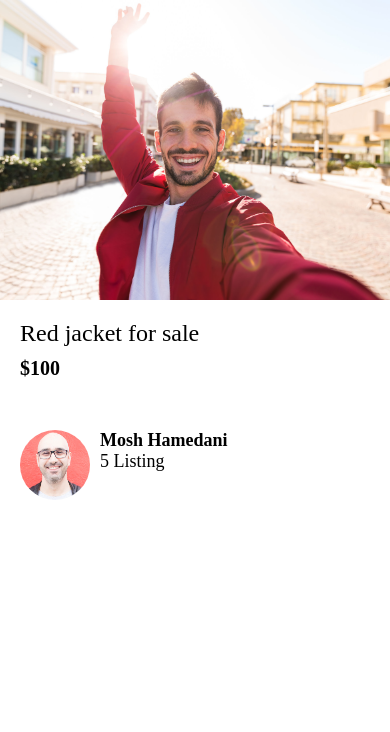
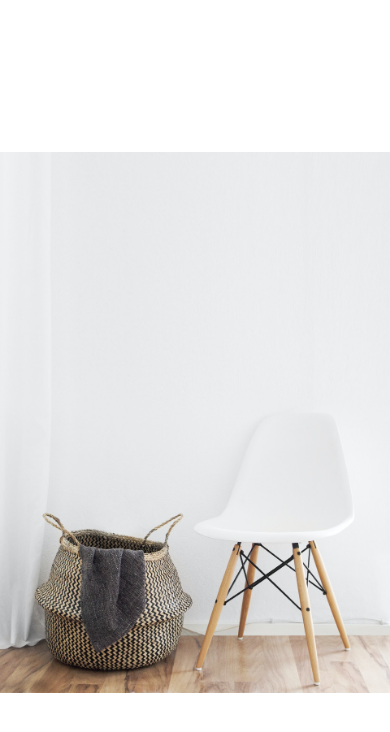
Before and after one commit to germanmb23/ReactNative_DoneWithIt, a React Native app: screen / in a window 390 px wide. Shown: the top 732 px of the page. Built offline with nearby package versions, Linux system fonts and the light colour scheme.

Commit message:
Improving the View Image Screen

```diff
--- a/App.js
+++ b/App.js
@@ -5,7 +5,8 @@ import { Text, View } from 'react-native';
 import Card from './app/components/Card';
 import ListItem from './app/components/ListItem';
 import ListingDetailsScreen from './app/screens/ListingDetailsScreen';
+import ViewImageScreen from './app/screens/ViewImageScreen';
 
 export default function App() {
-  return <ListingDetailsScreen />;
+  return <ViewImageScreen />;
 }
--- /dev/null
+++ b/app/screens/ViewImageScreen.js
@@ -0,0 +1,54 @@
+import React from 'react';
+import { Image, StyleSheet, View } from 'react-native';
+import { MaterialCommunityIcons } from '@expo/vector-icons';
+
+import colors from '../config/color';
+
+function ViewImageScreen(props) {
+  return (
+    <View style={styles.container}>
+      <View style={styles.closeIcon}>
+        <MaterialCommunityIcons
+          name="close"
+          color="white"
+          size={35}
+        />
+      </View>
+      <View style={styles.deleteIcon}>
+        <MaterialCommunityIcons
+          name="trash-can-outline"
+          color="white"
+          size={35}
+        />
+      </View>
+      <Image
+        resizeMode="contain"
+        style={styles.image}
+        source={require('../../assets/chair.jpg')}
+      />
+    </View>
+  );
+}
+
+const styles = StyleSheet.create({
+  closeIcon: {
+    position: 'absolute',
+    top: 50,
+    left: 30,
+  },
+  container: {
+    backgroundColor: colors.black,
+    flex: 1,
+  },
+  deleteIcon: {
+    position: 'absolute',
+    top: 50,
+    right: 30,
+  },
+  image: {
+    width: '100%',
+    height: '100%',
+  },
+});
+
+export default ViewImageScreen;
```
Also changed, not shown: assets/chair.jpg (added).
